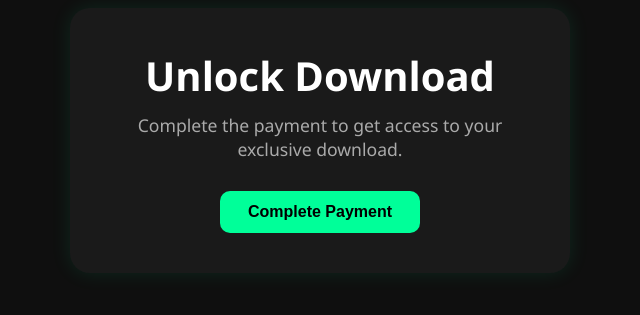
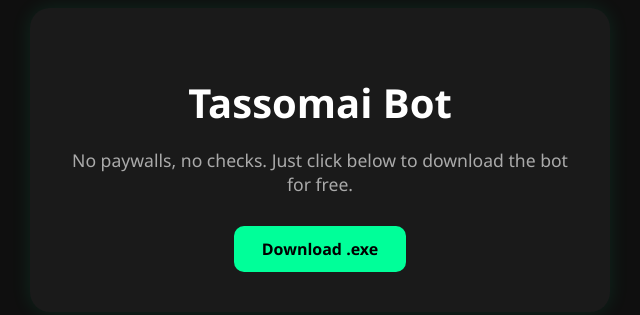
Before and after one commit to Alex17532/Alex17532.github.io, a plain HTML site: page index.html in a window 1280 px wide. Shown: the part 260-575 px from the top of the page, without its empty margins (320-960 px from the left). Drawn offline with Linux system fonts and the light colour scheme.

Commit message:
redesign

```diff
--- a/index.html
+++ b/index.html
@@ -3,14 +3,8 @@
 <head>
   <meta charset="UTF-8" />
   <meta name="viewport" content="width=device-width, initial-scale=1.0"/>
-  <title>Paywall Download</title>
+  <title>Tassomai Bot Download</title>
   <style>
-    * {
-      margin: 0;
-      padding: 0;
-      box-sizing: border-box;
-    }
-
     body {
       background-color: #0f0f0f;
       color: #fff;
@@ -20,42 +14,8 @@
       align-items: center;
       justify-content: center;
       height: 100vh;
+      margin: 0;
       padding: 20px;
-    }
-
-    h1 {
-      font-size: 2.5rem;
-      margin-bottom: 10px;
-    }
-
-    p {
-      font-size: 1.1rem;
-      color: #aaa;
-      margin-bottom: 30px;
-      text-align: center;
-      max-width: 500px;
-    }
-
-    button {
-      background: #00ff99;
-      color: #000;
-      padding: 12px 28px;
-      border: none;
-      border-radius: 10px;
-      font-size: 1rem;
-      font-weight: bold;
-      cursor: pointer;
-      transition: 0.3s ease;
-    }
-
-    button:hover {
-      background: #00cc7a;
-    }
-
-    #download-section {
-      display: none;
-      margin-top: 40px;
-      text-align: center;
     }
 
     .card {
@@ -68,11 +28,15 @@
       width: 100%;
     }
 
-    .credit {
-      position: absolute;
-      bottom: 15px;
-      color: #444;
-      font-size: 0.8rem;
+    h1 {
+      font-size: 2.5rem;
+      margin-bottom: 10px;
+    }
+
+    p {
+      font-size: 1.1rem;
+      color: #aaa;
+      margin-bottom: 30px;
     }
 
     a.download-link {
@@ -83,6 +47,7 @@
       border-radius: 10px;
       display: inline-block;
       font-weight: bold;
+      transition: 0.3s ease;
     }
 
     a.download-link:hover {
@@ -93,25 +58,10 @@
 <body>
 
   <div class="card">
-    <h1>Unlock Download</h1>
-    <p>Complete the payment to get access to your exclusive download.</p>
-    <button id="payButton">Complete Payment</button>
-
-    <div id="download-section">
-      <h2>Download Unlocked</h2>
-      <p>Thank you for your support! Click below to download your file.</p>
-      <a href="https://mega.nz/file/wE4mERiB#y_Iuw01KKTE-4W0luFc4WmTjWQkXUa-ccgskVgMD0pU" target="_blank" class="download-link">Download from MEGA</a>
-    </div>
+    <h1>Tassomai Bot</h1>
+    <p>No paywalls, no checks. Just click below to download the bot for free.</p>
+    <a href="tassomaibot.exe" download class="download-link">Download .exe</a>
   </div>
-
-
-  <script>
-    document.getElementById("payButton").addEventListener("click", function () {
-      // Simulate payment completed
-      this.style.display = "none";
-      document.getElementById("download-section").style.display = "block";
-    });
-  </script>
 
 </body>
 </html>
```
Also changed, not shown: 1 other file.
